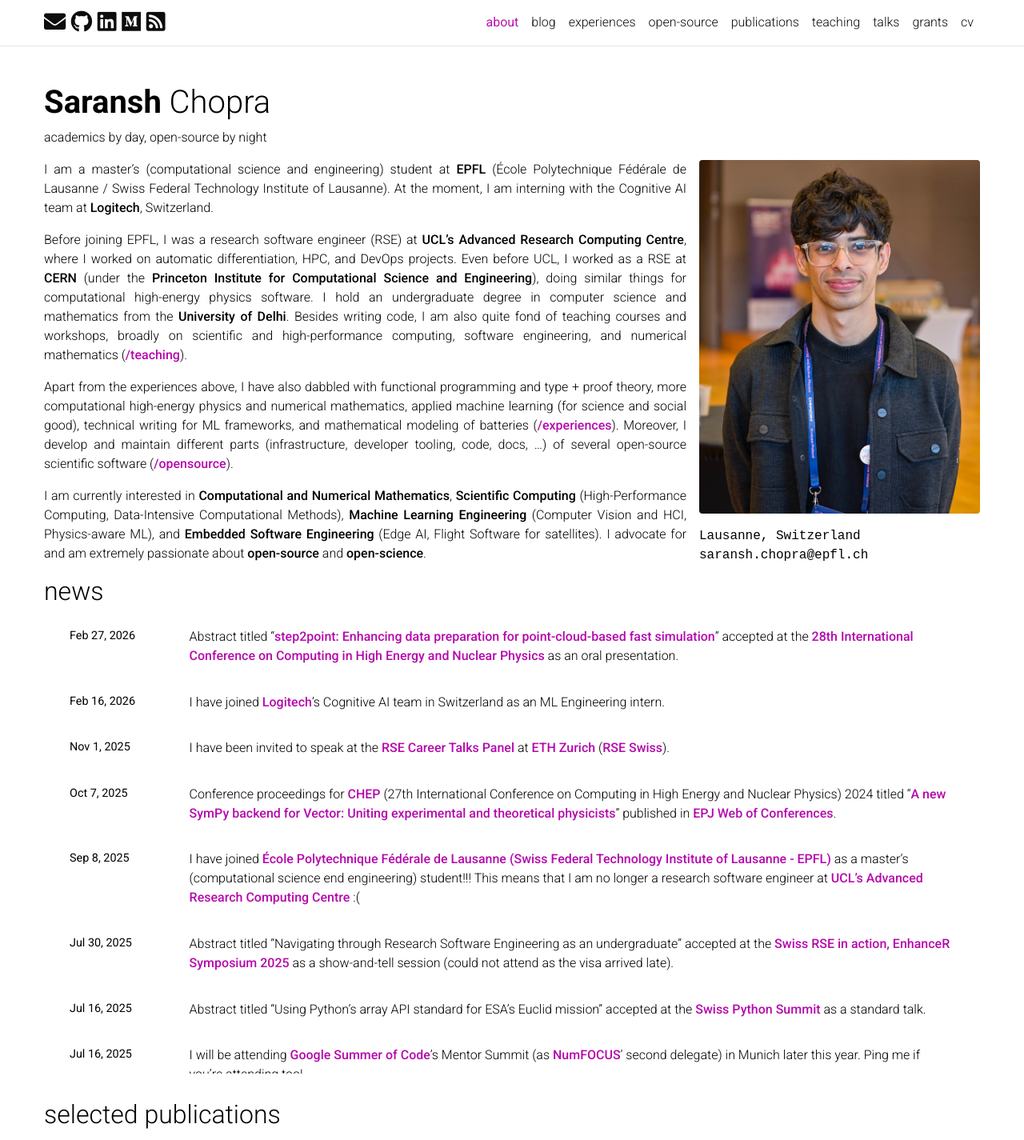
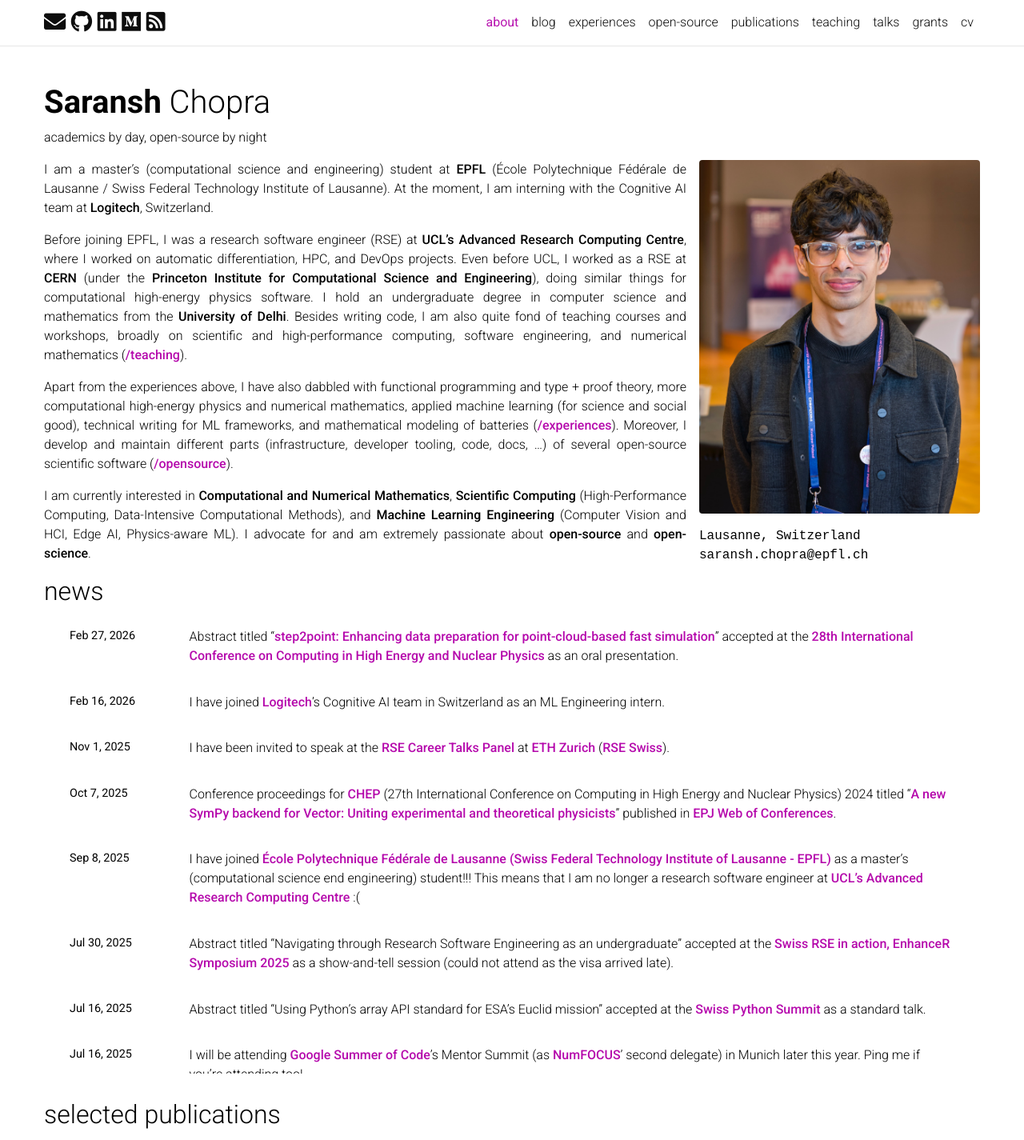
Before and after one commit to Saransh-cpp/Saransh-cpp.github.io, a Jekyll site: the page built from _pages/about.md, in a window 1280 px wide, cut to the strip 0-1425 px from the top of the page. Shown: the whole strip at 80% size. Built offline with Jekyll 4.4.1, drawn with Linux system fonts in a browser that asks for light colours; full-size pictures stand in for the smaller copies a plugin makes; emoji names are drawn with the system emoji font; comment, search, counter and statistics services are not loaded; a style sheet for code colours, icons or effects is not loaded.

Commit message:
rework interests

```diff
--- a/_pages/about.md
+++ b/_pages/about.md
@@ -22,4 +22,4 @@
 
 Apart from the experiences above, I have also dabbled with functional programming and type + proof theory, more computational high-energy physics and numerical mathematics, applied machine learning (for science and social good), technical writing for ML frameworks, and mathematical modeling of batteries (**[/experiences](/experiences)**). Moreover, I develop and maintain different parts (infrastructure, developer tooling, code, docs, ...) of several open-source scientific software (**[/opensource](/opensource)**).
 
-I am currently interested in **Computational and Numerical Mathematics**, **Scientific Computing** (High-Performance Computing, Data-Intensive Computational Methods), **Machine Learning Engineering** (Computer Vision and HCI, Physics-aware ML), and **Embedded Software Engineering** (Edge AI, Flight Software for satellites). I advocate for and am extremely passionate about **open-source** and **open-science**.
+I am currently interested in **Computational and Numerical Mathematics**, **Scientific Computing** (High-Performance Computing, Data-Intensive Computational Methods), and **Machine Learning Engineering** (Computer Vision and HCI, Edge AI, Physics-aware ML). I advocate for and am extremely passionate about **open-source** and **open-science**.
```
